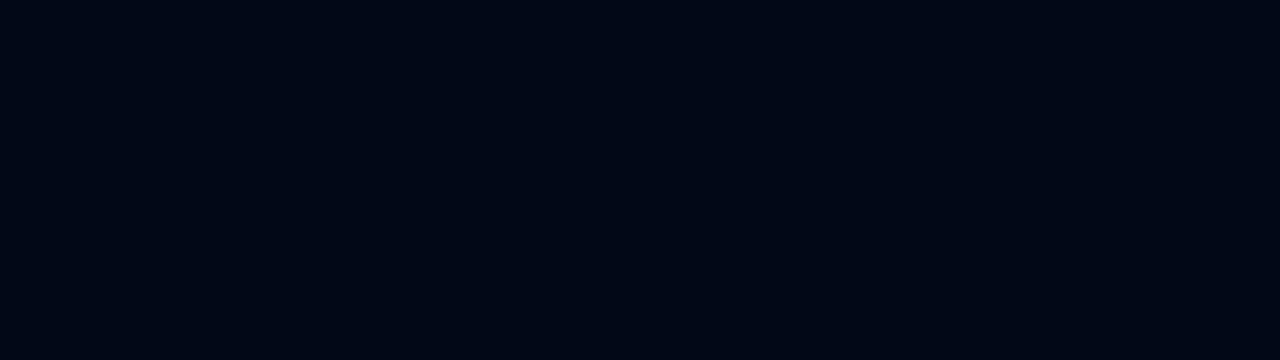
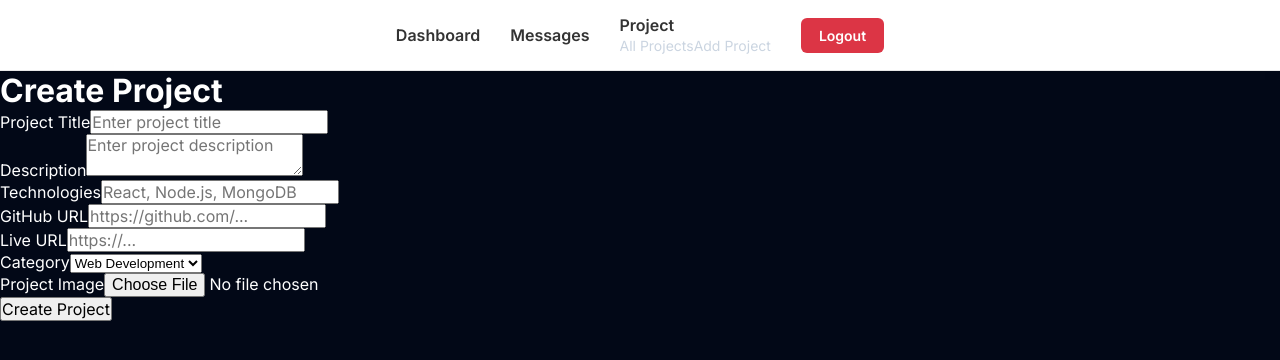
Before and after one commit to Hassan-ccatel/HasanPortfolio, a React (Create React App) app in the folder frontSide/: page /admin/add-project in a window 1280 px wide. Before the commit this address had no page. Shown: the top 360 px of the page. Built offline with nearby package versions, Linux system fonts and the light colour scheme; sample sign-in values are in the browser's storage.

Commit message:
add project

```diff
--- a/frontSide/src/App.js
+++ b/frontSide/src/App.js
@@ -15,6 +15,7 @@
 import AdminMessages from "./pages/AdminMessages";
 import AdminRoutes from "./components/AdminRoutes";
 import AdminMessagesDetails from "./pages/AdminMessagesDetails";
+import AddProject from "./pages/projects/AddProject";
 
 
 function Portfolio() {
@@ -74,6 +75,14 @@
           </AdminRoutes>
         }
       />
+      <Route
+        path="/admin/add-project"
+        element={
+          <AdminRoutes>
+            <AddProject />
+          </AdminRoutes>
+        }
+      />
     </Routes>
   );
 }
--- a/frontSide/src/components/AdminNavbar.css
+++ b/frontSide/src/components/AdminNavbar.css
@@ -42,7 +42,32 @@
 .admin-logout-btn:hover {
   background: #c82333;
 }
+.admin-nav-dropdown {
+  position: relative;
+}
 
+.admin-submenu {
+  position: absolute;
+  top: 100%;
+  left: 0;
+  min-width: 180px;
+  background: white;
+  display: none;
+  flex-direction: column;
+  box-shadow: 0 4px 10px rgba(0, 0, 0, 0.15);
+  z-index: 1000;
+}
+
+.admin-submenu a {
+  padding: 12px 15px;
+  color: #333;
+  text-decoration: none;
+  display: block;
+}
+
+.admin-submenu a:hover {
+  background: #f5f5f5;
+}
 /* Mobile */
 @media (max-width: 600px) {
   .admin-navbar-container {
--- a/frontSide/src/components/AdminNavbar.js
+++ b/frontSide/src/components/AdminNavbar.js
@@ -21,6 +21,17 @@
         <Link className="admin-nav-link" to="/admin/messages">
           Messages
         </Link>
+        <div className="admin-nav-dropdown">
+          <span className="admin-nav-link">Project</span>
+          <div className="admin-submanu">
+            <Link className="admin-submenu-link" to="/admin/projects">
+              All Projects
+            </Link>
+            <Link className="admin-submenu-link" to="/admin/add-project">
+              Add Project
+            </Link>
+          </div>
+        </div>
 
         <button className="admin-logout-btn" onClick={logout}>
           Logout
--- /dev/null
+++ b/frontSide/src/pages/projects/AddProject.js
@@ -0,0 +1,153 @@
+import React, { useState, useEffect } from 'react';
+import AdminNavbar from '../../components/AdminNavbar';
+import ProjectServices from '../../services/ProjectServices';
+
+const AddProject = () => {
+    const [formData, setFormData] = useState({
+        title: '',
+        description: '',
+        technologies: '',
+        githubUrl: '',
+        liveUrl: '',
+        category: 'Web Development',
+    });
+    const [image, setImage] = useState(null);
+    const handleChange = (e) => {
+        const {name, value} = e.target;
+        setFormData((prevData) => ({
+            ...prevData,
+            [name]: value
+        }))
+    }
+
+    const handleSubmit = async (e) => {
+        e.preventDefault();
+        try {
+            const data = new FormData();
+            data.append('title', formData.title);
+            data.append('description', formData.description);
+            data.append('technologies', formData.technologies);
+            data.append('githubUrl', formData.githubUrl);
+            data.append('liveUrl', formData.liveUrl);
+            data.append('category', formData.category);
+            if(image) {
+                data.append("image", image);
+            }
+
+            const response = await ProjectServices.create(data);
+            console.log("Project created successfully:", response.data);
+            alert("Project created successfully!");
+            setFormData({
+                title: '',
+                description: '',
+                technologies: '',
+                githubUrl: '',
+                liveUrl: '',
+                category: 'Web Development',
+            });
+            setImage(null);
+
+        } catch (error) {
+            console.error("Error creating project:", error);
+        }
+
+
+    }
+
+    return (
+        <>
+            <AdminNavbar />
+            <div className="create-project-page">
+                <h1>Create Project</h1>
+
+                <form onSubmit={handleSubmit}>
+                    <div>
+                        <label>Project Title</label>
+                        <input
+                            type="text"
+                            name="title"
+                            value={formData.title}
+                            onChange={handleChange}
+                            placeholder="Enter project title"
+                            required
+                        />
+                    </div>
+
+                    <div>
+                        <label>Description</label>
+                        <textarea
+                            name="description"
+                            value={formData.description}
+                            onChange={handleChange}
+                            placeholder="Enter project description"
+                            required
+                        />
+                    </div>
+
+                    <div>
+                        <label>Technologies</label>
+                        <input
+                            type="text"
+                            name="technologies"
+                            value={formData.technologies}
+                            onChange={handleChange}
+                            placeholder="React, Node.js, MongoDB"
+                        />
+                    </div>
+
+                    <div>
+                        <label>GitHub URL</label>
+                        <input
+                            type="url"
+                            name="githubUrl"
+                            value={formData.githubUrl}
+                            onChange={handleChange}
+                            placeholder="https://github.com/..."
+                        />
+                    </div>
+
+                    <div>
+                        <label>Live URL</label>
+                        <input
+                            type="url"
+                            name="liveUrl"
+                            value={formData.liveUrl}
+                            onChange={handleChange}
+                            placeholder="https://..."
+                        />
+                    </div>
+
+                    <div>
+                        <label>Category</label>
+                        <select
+                            name="category"
+                            value={formData.category}
+                            onChange={handleChange}
+                        >
+                            <option value="Web Development">Web Development</option>
+                            <option value="WordPress">WordPress</option>
+                            <option value="React">React</option>
+                            <option value="Full Stack">Full Stack</option>
+                        </select>
+                    </div>
+
+                    <div>
+                        <label>Project Image</label>
+                        <input
+                            type="file"
+                            accept="image/*"
+                            onChange={(e) => setImage(e.target.files[0])}
+                            required
+                        />
+                    </div>
+
+                    <button type="submit">
+                        Create Project
+                    </button>
+                </form>
+            </div>
+        </>
+    );
+}
+
+export default AddProject;
--- /dev/null
+++ b/frontSide/src/services/ProjectServices.js
@@ -0,0 +1,16 @@
+import axios from "axios";
+
+class Project {
+    createProject (formData, token){
+        const url = `${process.env.Project_API_URL}/api/create-project`;
+        const config = {
+            headers: {
+                "content-Type" : "multipart/form-data",
+                Authorization: `Bearer ${token}`,
+            }
+        }
+        return axios.post(url, formData, config);
+    }
+}
+
+export default new Project();
```
